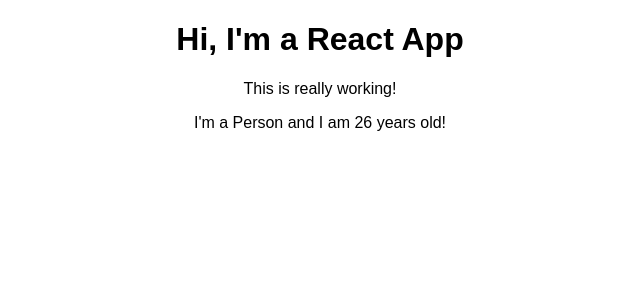
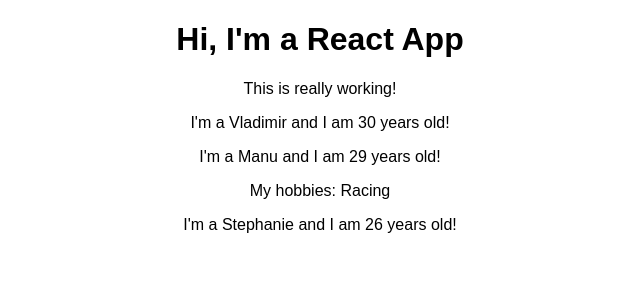
Before and after one commit to lomonosv/udemy-react-complete-guide, a React (Create React App) app: page / in a window 1280 px wide. Shown: the top 300 px of the page, without its empty margins (320-960 px from the left). Built offline with nearby package versions, Linux system fonts and the light colour scheme.

Commit message:
Using props

```diff
--- a/src/App.js
+++ b/src/App.js
@@ -9,7 +9,9 @@ class App extends Component {
       <div className="App">
         <h1>Hi, I'm a React App</h1>
         <p>This is really working!</p>
-        <Person />
+        <Person name="Vladimir" age="30" />
+        <Person name="Manu" age="29">My hobbies: Racing</Person>
+        <Person name="Stephanie" age="26" />
       </div>
     );
   }
--- a/src/Person/Person.js
+++ b/src/Person/Person.js
@@ -1,7 +1,12 @@
 import React  from 'react';
 
-const person = () => {
-	return <p>I'm a Person and I am { Math.floor(Math.random() * 30) } years old!</p>;
+const person = (props) => {
+	return (
+		<div>
+			<p>I'm a { props.name } and I am { props.age } years old!</p>
+			<p>{ props.children }</p>
+		</div>
+	);
 };
 
 export default person;
```
